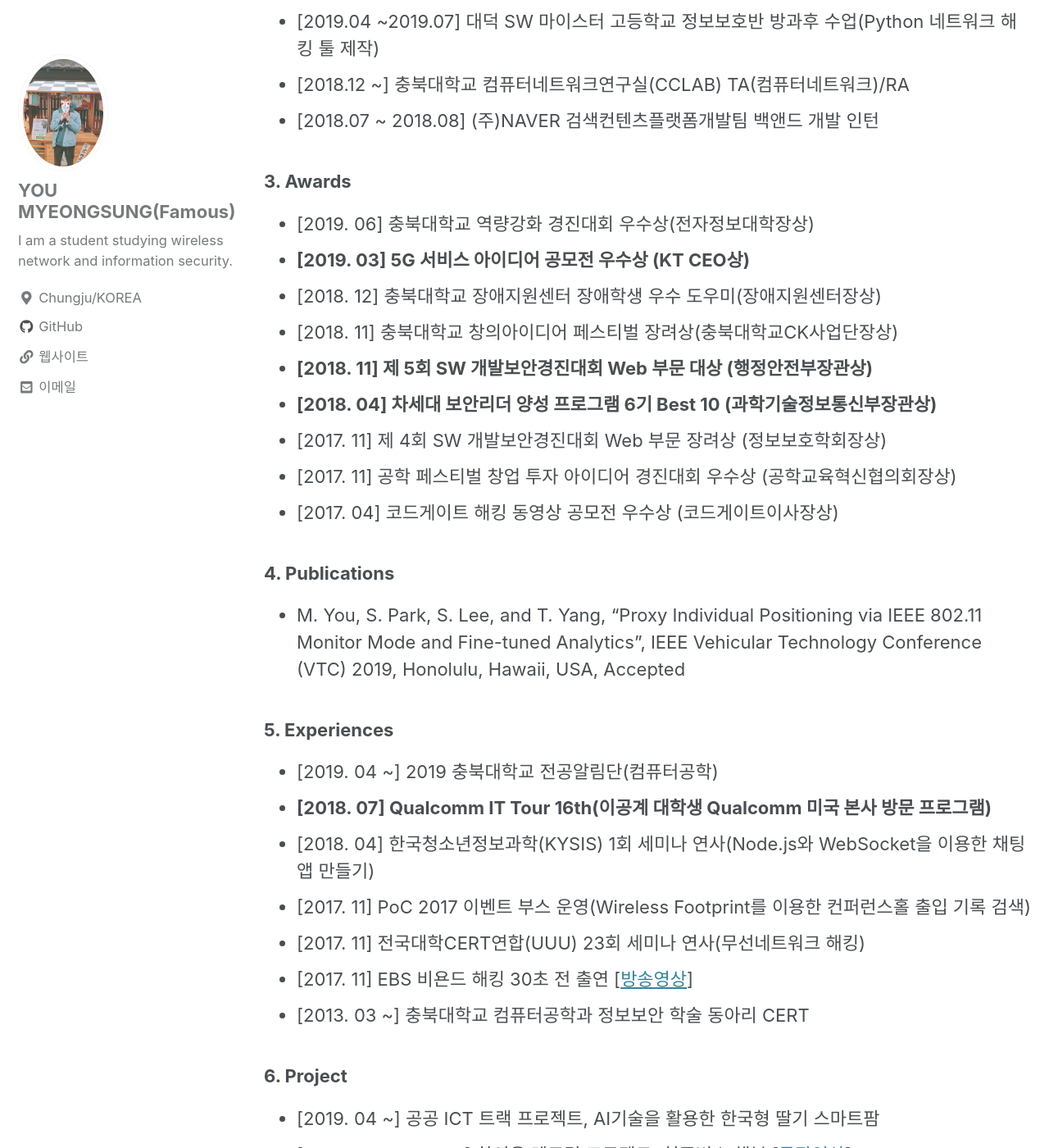
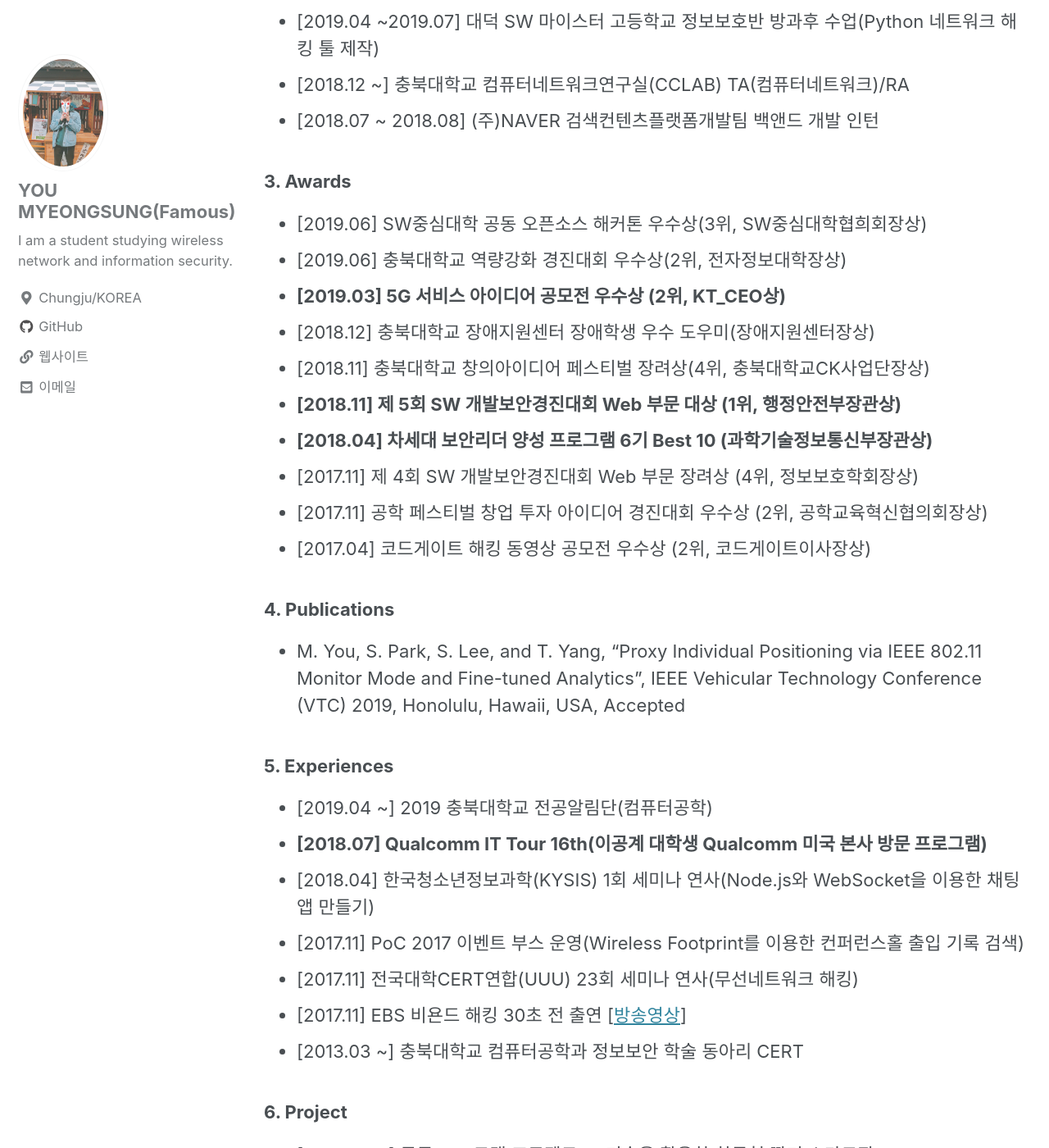
Before and after one commit to Famous7/famous7.github.io, a Jekyll site: the page built from _posts/2018-05-20-cv.md, in a window 1280 px wide and 1400 px high, scrolled down 1643 px. Shown: the whole window at 82% size. Built offline with Jekyll 4.4.1, drawn with Linux system fonts in a browser that asks for light colours; cached includes are drawn as plain includes; nearby versions of some CDN libraries; some of the changed text lies outside the part shown.

Commit message:
update cv

```diff
--- a/_posts/2018-05-20-cv.md
+++ b/_posts/2018-05-20-cv.md
@@ -12,7 +12,6 @@ permalink: /portfolio/
 ---
 ### 0. About me
   ![나](/img/프로필2.jpg)
-
 
   - name: 유명성, YOU MYEONGSUNG
   - contact: 82-10-2716-5602
@@ -31,15 +30,16 @@ permalink: /portfolio/
 
 
 ### 3. Awards
-  - [2019. 06] 충북대학교 역량강화 경진대회 우수상(전자정보대학장상)
-  - **[2019. 03] 5G 서비스 아이디어 공모전 우수상 (KT CEO상)**
-  - [2018. 12] 충북대학교 장애지원센터 장애학생 우수 도우미(장애지원센터장상)
-  - [2018. 11] 충북대학교 창의아이디어 페스티벌 장려상(충북대학교CK사업단장상)
-  - **[2018. 11] 제 5회 SW 개발보안경진대회 Web 부문 대상 (행정안전부장관상)**
-  - **[2018. 04] 차세대 보안리더 양성 프로그램 6기 Best 10 (과학기술정보통신부장관상)**
-  - [2017. 11] 제 4회 SW 개발보안경진대회 Web 부문 장려상 (정보보호학회장상)
-  - [2017. 11] 공학 페스티벌 창업 투자 아이디어 경진대회 우수상 (공학교육혁신협의회장상)
-  - [2017. 04] 코드게이트 해킹 동영상 공모전 우수상 (코드게이트이사장상)
+  - [2019.06] SW중심대학 공동 오픈소스 해커톤 우수상(3위, SW중심대학협희회장상)
+  - [2019.06] 충북대학교 역량강화 경진대회 우수상(2위, 전자정보대학장상)
+  - **[2019.03] 5G 서비스 아이디어 공모전 우수상 (2위, KT_CEO상)**
+  - [2018.12] 충북대학교 장애지원센터 장애학생 우수 도우미(장애지원센터장상)
+  - [2018.11] 충북대학교 창의아이디어 페스티벌 장려상(4위, 충북대학교CK사업단장상)
+  - **[2018.11] 제 5회 SW 개발보안경진대회 Web 부문 대상 (1위, 행정안전부장관상)**
+  - **[2018.04] 차세대 보안리더 양성 프로그램 6기 Best 10 (과학기술정보통신부장관상)**
+  - [2017.11] 제 4회 SW 개발보안경진대회 Web 부문 장려상 (4위, 정보보호학회장상)
+  - [2017.11] 공학 페스티벌 창업 투자 아이디어 경진대회 우수상 (2위, 공학교육혁신협의회장상)
+  - [2017.04] 코드게이트 해킹 동영상 공모전 우수상 (2위, 코드게이트이사장상)
 
 
 ### 4. Publications
@@ -47,24 +47,24 @@ permalink: /portfolio/
 
 
 ### 5. Experiences
-  - [2019. 04 ~] 2019 충북대학교 전공알림단(컴퓨터공학)
-  - **[2018. 07] Qualcomm IT Tour 16th(이공계 대학생 Qualcomm 미국 본사 방문 프로그램)**
-  - [2018. 04] 한국청소년정보과학(KYSIS) 1회 세미나 연사(Node.js와 WebSocket을 이용한 채팅앱 만들기)
-  - [2017. 11] PoC 2017 이벤트 부스 운영(Wireless Footprint를 이용한 컨퍼런스홀 출입 기록 검색)
-  - [2017. 11] 전국대학CERT연합(UUU) 23회 세미나 연사(무선네트워크 해킹)
-  - [2017. 11] EBS 비욘드 해킹 30초 전 출연 [[방송영상](https://youtu.be/6EH6bZhaUiU?t=1499)]
-  - [2013. 03 ~] 충북대학교 컴퓨터공학과 정보보안 학술 동아리 CERT
+  - [2019.04 ~] 2019 충북대학교 전공알림단(컴퓨터공학)
+  - **[2018.07] Qualcomm IT Tour 16th(이공계 대학생 Qualcomm 미국 본사 방문 프로그램)**
+  - [2018.04] 한국청소년정보과학(KYSIS) 1회 세미나 연사(Node.js와 WebSocket을 이용한 채팅앱 만들기)
+  - [2017.11] PoC 2017 이벤트 부스 운영(Wireless Footprint를 이용한 컨퍼런스홀 출입 기록 검색)
+  - [2017.11] 전국대학CERT연합(UUU) 23회 세미나 연사(무선네트워크 해킹)
+  - [2017.11] EBS 비욘드 해킹 30초 전 출연 [[방송영상](https://youtu.be/6EH6bZhaUiU?t=1499)]
+  - [2013.03 ~] 충북대학교 컴퓨터공학과 정보보안 학술 동아리 CERT
 
 
 ### 6. Project
-  - [2019. 04 ~] 공공 ICT 트랙 프로젝트, AI기술을 활용한 한국형 딸기 스마트팜
-  - [2018. 04 ~ 2018. 11] 한이음 멘토링 프로젝트, 청주버스 챗봇 [[동작영상](https://www.youtube.com/watch?v=Aj3q7wahONU)]
-  - [2017. 09 ~ 2017. 12] BoB 프로젝트, 802.11 Monitor mode tools [[Wireless Footprint 영상](https://www.youtube.com/watch?v=RZrJAW5xc8o)]
-  - [2017. 04 ~ 2017. 11] 한이음 멘토링 프로젝트, 빅데이터 분석 기술을 사용한 로그분석 [[동작영상](https://www.youtube.com/watch?v=zdMtmL-eGdA)]
+  - [2019.04 ~] 공공 ICT 트랙 프로젝트, AI기술을 활용한 한국형 딸기 스마트팜
+  - [2018.04 ~ 2018.11] 한이음 멘토링 프로젝트, 청주버스 챗봇 [[동작영상](https://www.youtube.com/watch?v=Aj3q7wahONU)]
+  - [2017.09 ~ 2017.12] BoB 프로젝트, 802.11 Monitor mode tools [[Wireless Footprint 영상](https://www.youtube.com/watch?v=RZrJAW5xc8o)]
+  - [2017.04 ~ 2017.11] 한이음 멘토링 프로젝트, 빅데이터 분석 기술을 사용한 로그분석 [[동작영상](https://www.youtube.com/watch?v=zdMtmL-eGdA)]
 
 
 ### 7. Certificates
-  - [2016. 12] 정보보안산업기사
+  - [2016.12] 정보보안산업기사
 
 
 ### 8. Interests
```
